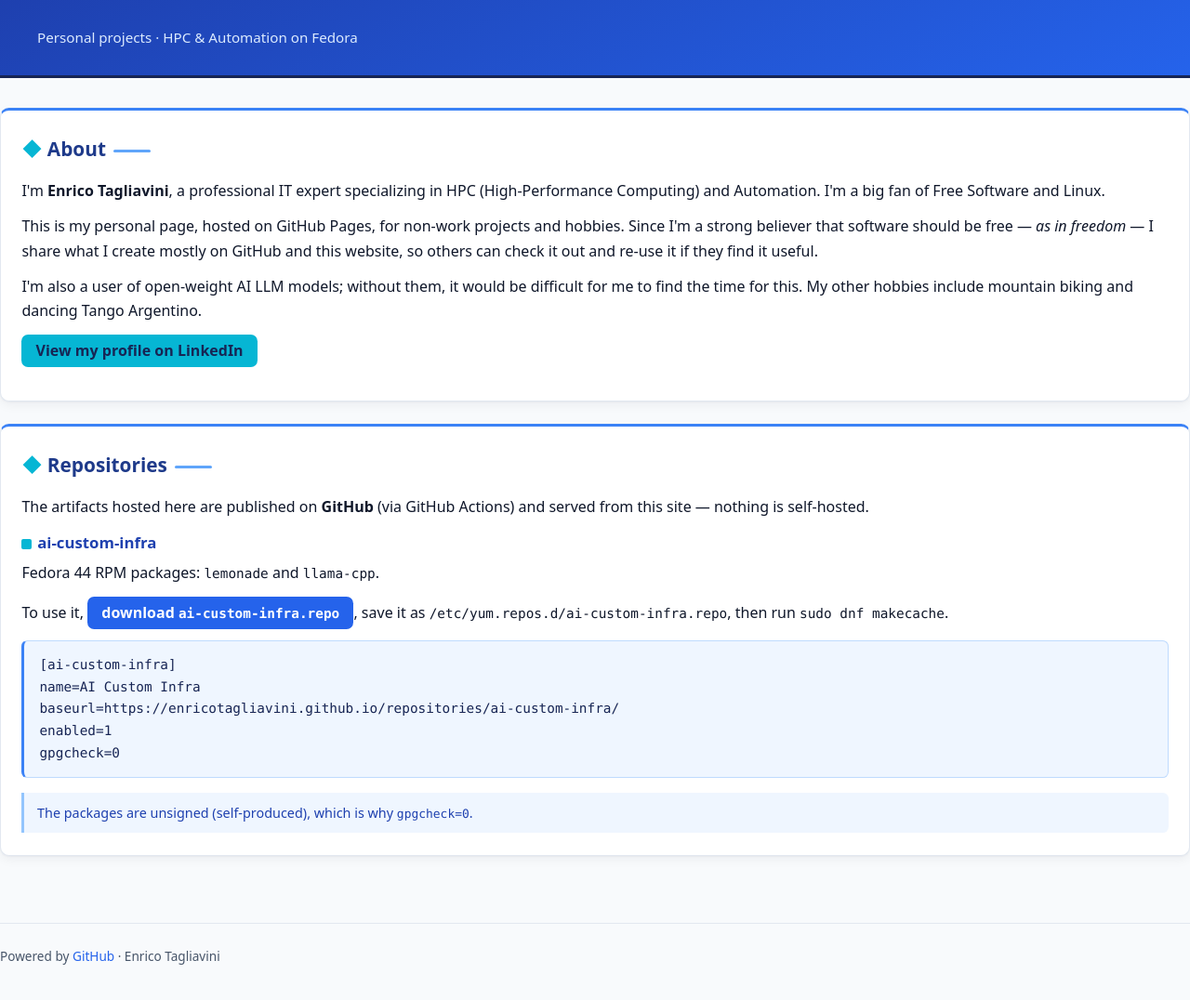
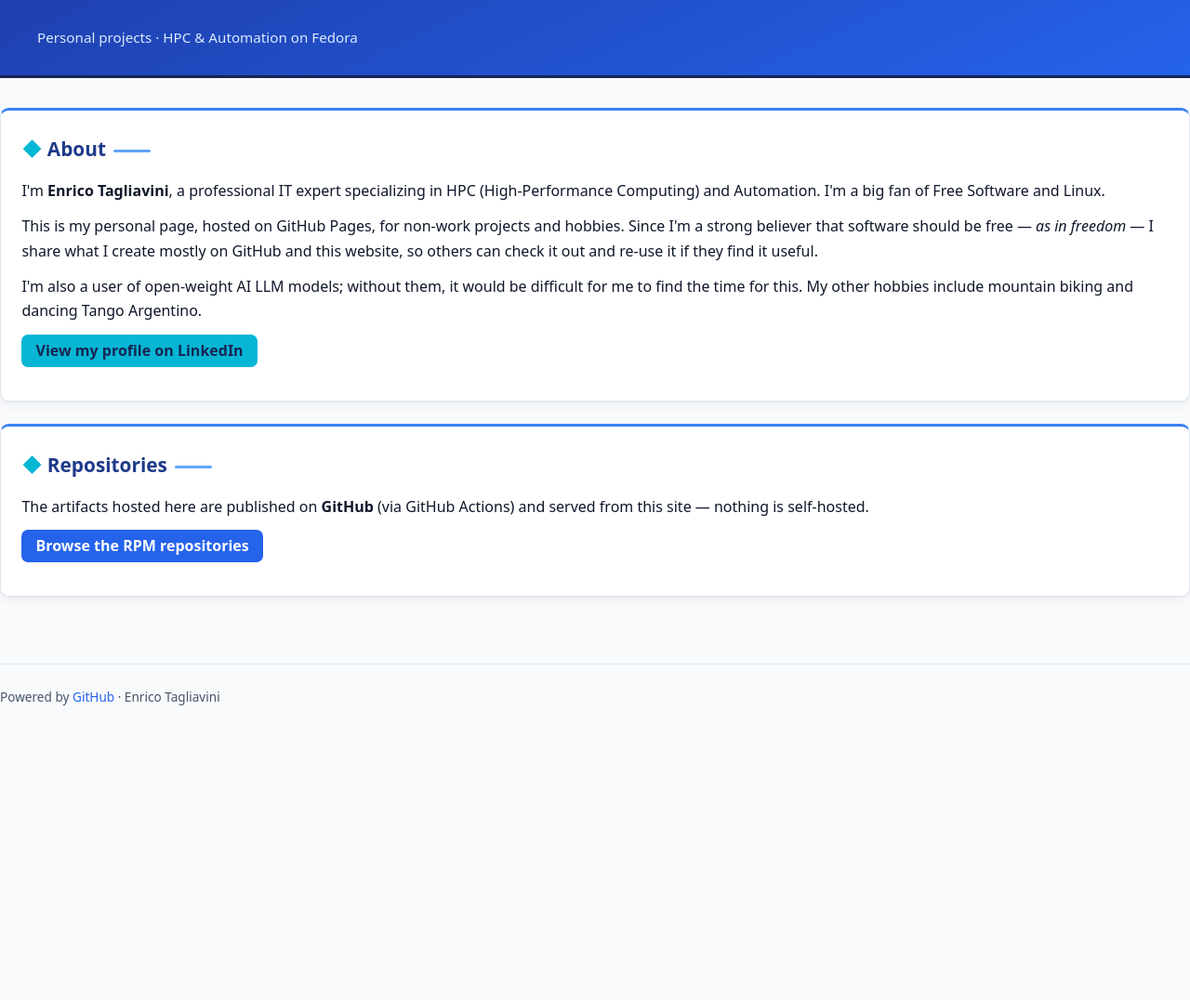
Before and after one commit to enricotagliavini/enricotagliavini.github.io, a plain HTML site: page web/index.html in a window 1280 px wide. Shown: the whole page at 93% size. After the commit the page ends 800 px from the top, so only its background shows below. Drawn offline with Linux system fonts and the light colour scheme.

Commit message:
release.sh: split RPMs into three versioned repos
Reorganize the staged DNF repo into a per-version tree
(<repo>/$releasever/$basearch) split across three repos — ai-custom-infra
(binaries), ai-custom-infra-source (*.src.rpm) and
ai-custom-infra-debuginfo (debuginfo/debugsource) — and regenerate repodata
per repo. Only x86_64 is published.

deploy.yml extracts and verifies all three repos, serves a combined
ai-custom-infra.repo plus a repositories landing page and per-repo package
listings; web/index.html links to the landing page. README/AGENTS updated to
match. release.sh gains --dry-run to inspect the layout before publishing;
create_release now pushes the tag first to avoid a 422 target_commitish.

Also dedupe a duplicated marker-commit paragraph in AGENTS.md.

Co-authored-by: Qwen-Coder <qwen-coder@alibabacloud.com>

```diff
--- a/web/index.html
+++ b/web/index.html
@@ -171,22 +171,11 @@
       <p>The artifacts hosted here are published on <strong>GitHub</strong> (via GitHub Actions)
          and served from this site — nothing is self-hosted.</p>
 
-      <article class="repo">
-        <h3>ai-custom-infra</h3>
-        <p>Fedora 44 RPM packages: <code>lemonade</code> and <code>llama-cpp</code>.</p>
-
-        <p>To use it, <a class="btn btn-primary" href="https://enricotagliavini.github.io/repositories/ai-custom-infra/ai-custom-infra.repo">download <code>ai-custom-infra.repo</code></a>,
-           save it as <code>/etc/yum.repos.d/ai-custom-infra.repo</code>, then run
-           <code>sudo dnf makecache</code>.</p>
-
-        <pre>[ai-custom-infra]
-name=AI Custom Infra
-baseurl=https://enricotagliavini.github.io/repositories/ai-custom-infra/
-enabled=1
-gpgcheck=0</pre>
-
-        <p class="note">The packages are unsigned (self-produced), which is why <code>gpgcheck=0</code>.</p>
-      </article>
+      <p>
+        <a class="btn btn-primary" href="https://enricotagliavini.github.io/repositories/index.html">
+          Browse the RPM repositories
+        </a>
+      </p>
     </section>
 
   </div>
```
Also changed, not shown: 4 other files.
